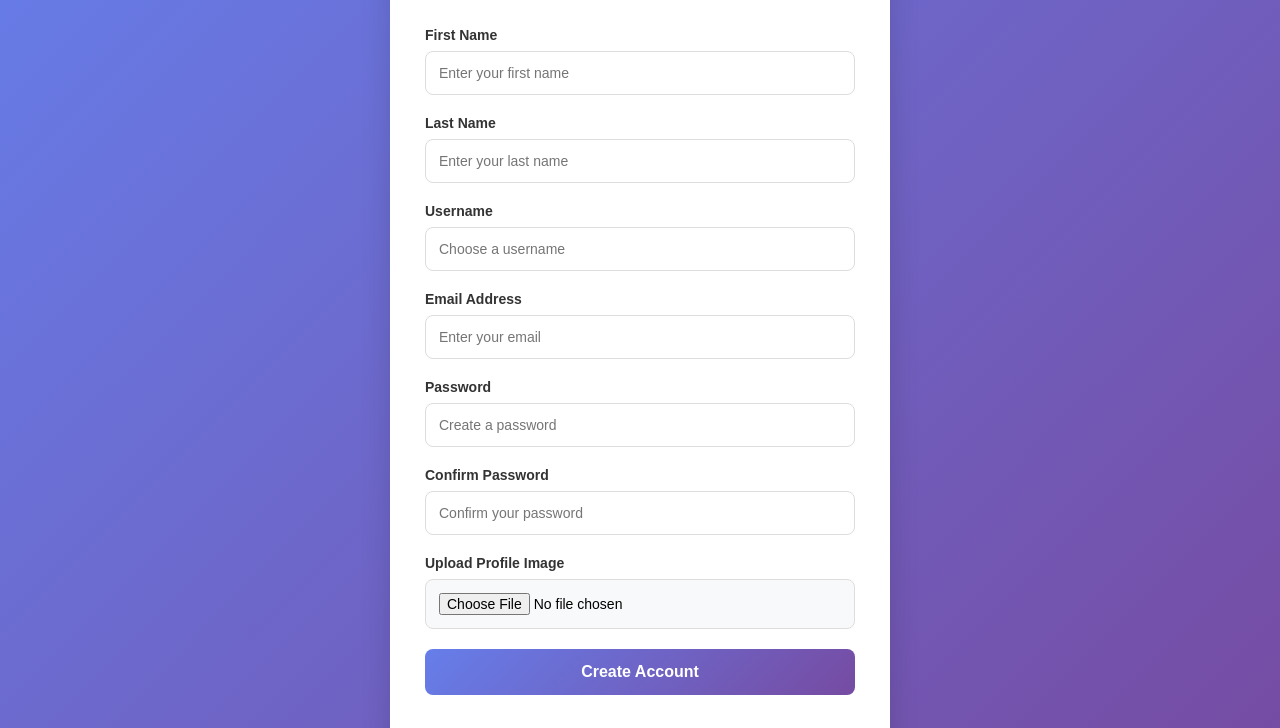
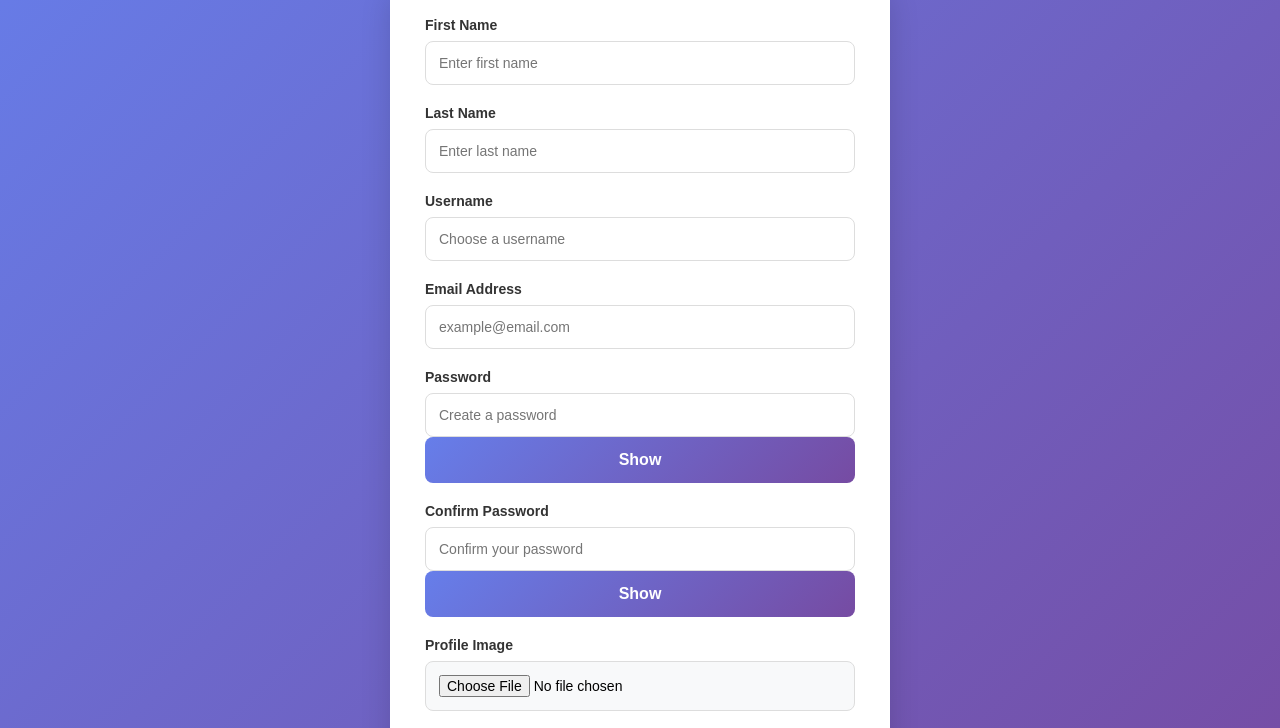
Before and after one commit to eliasmarga50-png/registration-form-validation, a plain HTML site: page index.html in a window 1280 px wide. Shown: the part 126-854 px from the top of the page. Drawn offline with Linux system fonts and the light colour scheme.

Commit message:
restructure the form

```diff
--- a/index.html
+++ b/index.html
@@ -4,64 +4,80 @@
 <head>
     <meta charset="UTF-8">
     <meta name="viewport" content="width=device-width, initial-scale=1.0">
-    <title>Registration Form</title>
+    <title>Create Account | Registration Form</title>
     <link rel="stylesheet" href="css/style.css">
+    <script src="js/script.js" defer></script>
 </head>
 <body>
+    <main class="container">
+        <section class="form-card">
+            <div class="form-header">
+                <div class="logo">RF</div>
+                <h1>Create Account</h1>
+                <p>Enter your details to create your account.</p>
+            </div>
 
-    <div class="container">
-        <form id="registrationForm">
-            <h1>Create Account</h1>
-            <p>Fill in the information below to register.</p>
-
+            <form id="registrationForm" novalidate>
+                <div class="form-row">
                     <div class="form-group">
                         <label for="firstName">First Name</label>
-                <input type="text" id="firstName" name="firstName" placeholder="Enter your first name">
+                        <input type="text" id="firstName" placeholder="Enter first name">
                         <span class="error" id="firstNameError"></span>
                     </div>
 
                     <div class="form-group">
                         <label for="lastName">Last Name</label>
-                <input type="text" id="lastName" name="lastName" placeholder="Enter your last name">
+                        <input type="text" id="lastName" placeholder="Enter last name">
                         <span class="error" id="lastNameError"></span>
+                    </div>
                 </div>
 
                 <div class="form-group">
                     <label for="username">Username</label>
-                <input type="text" id="username" name="username" placeholder="Choose a username">
+                    <input type="text" id="username" placeholder="Choose a username">
                     <span class="error" id="usernameError"></span>
                 </div>
 
                 <div class="form-group">
                     <label for="email">Email Address</label>
-                <input type="email" id="email" name="email" placeholder="Enter your email">
+                    <input type="email" id="email" placeholder="example@email.com">
                     <span class="error" id="emailError"></span>
                 </div>
 
                 <div class="form-group">
                     <label for="password">Password</label>
-                <input type="password" id="password" name="password" placeholder="Create a password">
+                    <div class="password-wrapper">
+                        <input type="password" id="password" placeholder="Create a password">
+                        <button type="button" class="toggle-password" data-target="password" aria-label="Show password">Show</button>
+                    </div>
                     <span class="error" id="passwordError"></span>
                 </div>
 
                 <div class="form-group">
                     <label for="confirmPassword">Confirm Password</label>
-                <input type="password" id="confirmPassword" name="confirmPassword" placeholder="Confirm your password">
+                    <div class="password-wrapper">
+                        <input type="password" id="confirmPassword" placeholder="Confirm your password">
+                        <button type="button" class="toggle-password" data-target="confirmPassword" aria-label="Show confirm password">Show</button>
+                    </div>
                     <span class="error" id="confirmPasswordError"></span>
                 </div>
 
                 <div class="form-group">
-                <label for="profileImage">Upload Profile Image</label>
-                <input type="file" id="profileImage" name="profileImage" accept=".png,.jpeg,.jpg">
+                    <label for="profileImage">Profile Image</label>
+                    <input type="file" id="profileImage" accept=".png,.jpeg,.jpg">
                     <span class="error" id="profileImageError"></span>
+
+                    <div class="image-preview-container" id="imagePreviewContainer" hidden>
+                        <img id="imagePreview" alt="Selected profile image preview">
+                        <span>Image preview</span>
+                    </div>
                 </div>
 
-            <button type="submit">Create Account</button>
+                <button type="submit" class="submit-btn">Create Account</button>
 
-            <div id="formMessage"></div>
+                <div id="formMessage" role="status" aria-live="polite"></div>
             </form>
-    </div>
-
-    <script src="js/script.js"></script>
+        </section>
+    </main>
 </body>
 </html>
```
Lines whose indentation alone changed are shown as unchanged.
